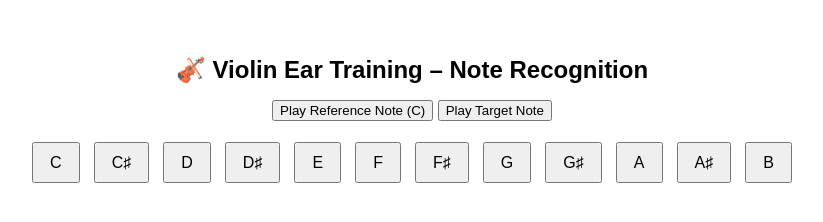
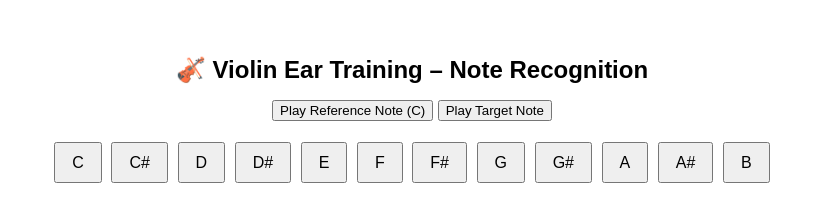
Before and after one commit to pedrowow/violinchatgpt, a plain HTML site: page index.html in a window 1280 px wide. Both pictures are taken after a click on the button "Play Reference Note (C)". Shown: the whole page, without its empty margins (228-1051 px from the left). Drawn offline with Linux system fonts and the light colour scheme.

Commit message:
Update index.html

```diff
--- a/index.html
+++ b/index.html
@@ -20,40 +20,40 @@
     <button onclick="playTarget()">Play Target Note</button>
   </div>
 
-  <div class="note-buttons">
-    <!-- Note buttons C to B with sharps -->
-    <button onclick="checkAnswer('C')">C</button>
-    <button onclick="checkAnswer('C#')">C♯</button>
-    <button onclick="checkAnswer('D')">D</button>
-    <button onclick="checkAnswer('D#')">D♯</button>
-    <button onclick="checkAnswer('E')">E</button>
-    <button onclick="checkAnswer('F')">F</button>
-    <button onclick="checkAnswer('F#')">F♯</button>
-    <button onclick="checkAnswer('G')">G</button>
-    <button onclick="checkAnswer('G#')">G♯</button>
-    <button onclick="checkAnswer('A')">A</button>
-    <button onclick="checkAnswer('A#')">A♯</button>
-    <button onclick="checkAnswer('B')">B</button>
-  </div>
+  <div class="note-buttons" id="note-buttons"></div>
 
   <div class="feedback" id="feedback"></div>
 
   <script>
-    const notes = ['C', 'C#', 'D', 'D#', 'E', 'F', 'F#', 'G', 'G#', 'A', 'A#', 'B'];
+    const noteMap = {
+      'C4': 'C', 'C#4': 'C#', 'D4': 'D', 'D#4': 'D#', 'E4': 'E',
+      'F4': 'F', 'F#4': 'F#', 'G4': 'G', 'G#4': 'G#', 'A4': 'A', 'A#4': 'A#', 'B4': 'B'
+    };
+
+    const scientificNotes = Object.keys(noteMap);
     let targetNote = '';
 
-    function playNote(note) {
-      const audio = new Audio(`violin-audio/violin-${note}.wav`);
+    const buttonContainer = document.getElementById('note-buttons');
+    for (const sciNote of scientificNotes) {
+      const displayNote = noteMap[sciNote];
+      const button = document.createElement('button');
+      button.textContent = displayNote;
+      button.onclick = () => checkAnswer(sciNote);
+      buttonContainer.appendChild(button);
+    }
+
+    function playNote(sciNote) {
+      const audio = new Audio(`violin-audio/violin-${sciNote}.wav`);
       audio.play();
     }
 
     function playReference() {
-      playNote('C');
+      playNote('C4');
     }
 
     function playTarget() {
-      const randomIndex = Math.floor(Math.random() * notes.length);
-      targetNote = notes[randomIndex];
+      const randomIndex = Math.floor(Math.random() * scientificNotes.length);
+      targetNote = scientificNotes[randomIndex];
       playNote(targetNote);
       document.getElementById('feedback').textContent = '';
     }
@@ -63,7 +63,9 @@
         document.getElementById('feedback').textContent = 'Play the target note first.';
         return;
       }
-      const result = answer === targetNote ? '✅ Correct!' : `❌ Nope, it was ${targetNote}`;
+      const result = answer === targetNote
+        ? '✅ Correct!'
+        : `❌ Nope, it was ${noteMap[targetNote]}`;
       document.getElementById('feedback').textContent = result;
     }
   </script>
```
